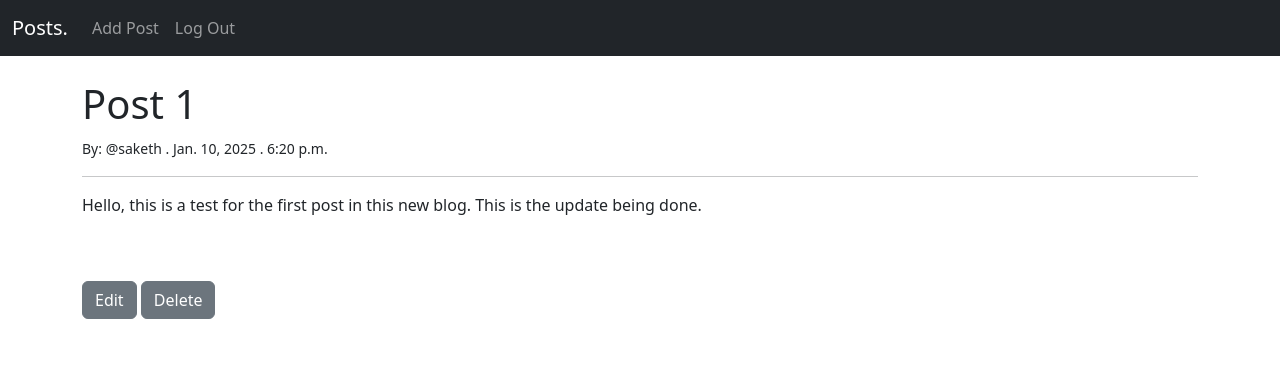
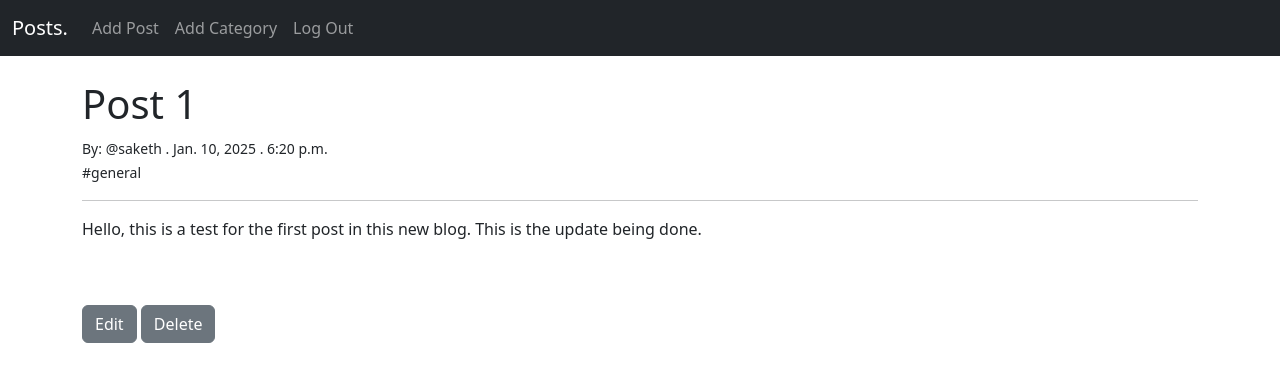
Before and after one commit to gomuningen2004/Django-blog-app, a Django app: page /post/1 in a window 1280 px wide. Shown: the top 382 px of the page. Run offline with Django 5.2, Linux system fonts and the light colour scheme; a user stored in the database is signed in; data comes from the database, SQL or seed files in the repository; both versions use the stored data as it was after the commit.

Commit message:
Completed Video 12

```diff
--- a/Blog/startBlog/admin.py
+++ b/Blog/startBlog/admin.py
@@ -1,4 +1,5 @@
 from django.contrib import admin
-from .models import Post
+from .models import Post, Category
 
 admin.site.register(Post) #access posts from the admin area
+admin.site.register(Category)
--- a/Blog/startBlog/forms.py
+++ b/Blog/startBlog/forms.py
@@ -1,24 +1,33 @@
 from django import forms
-from .models import Post
+from .models import Post, Category
 
+# choices = [('#general', '#general'), ('#Tech', '#Tech'), ('#Career advice', '#Career advice'),] #this is a hardcode way to add the choices
+
+choices  = Category.objects.all().values_list('name', 'name')
+choice_list = []
+
+for item in choices:
+    choice_list.append(item)
 class PostForm(forms.ModelForm):
     class Meta:
         model = Post
-        fields = ('title', 'author', 'body')
+        fields = ('title', 'author', 'category', 'body')
 
         widgets = {
             'title' : forms.TextInput(attrs={'class' : 'form-control'}),
             'author' : forms.Select(attrs={'class' : 'form-control'}),
+            'category' : forms.Select(choices= choice_list, attrs={'class' : 'form-control'}),
             'body' : forms.Textarea(attrs={'class' : 'form-control'}),
         }
 
 class EditForm(forms.ModelForm):
     class Meta:
         model = Post
-        fields = ('title', 'body')
+        fields = ('title', 'category', 'body')
 
         widgets = {
             'title' : forms.TextInput(attrs={'class' : 'form-control'}),
             # 'author' : forms.Select(attrs={'class' : 'form-control'}),
+            'category' : forms.Select(choices= choice_list, attrs={'class' : 'form-control'}),
             'body' : forms.Textarea(attrs={'class' : 'form-control'}),
         }
--- a/Blog/startBlog/models.py
+++ b/Blog/startBlog/models.py
@@ -2,6 +2,16 @@ from django.db import models
 from django.contrib.auth.models import User #importing users
 from django.urls import reverse #importing the reverse function for the posting button
 from datetime import datetime, date, time
+
+class Category(models.Model):
+    name = models.CharField(max_length=255)
+
+    def __str__(self):
+        return self.name
+
+    def get_absolute_url(self):
+        # return reverse('post-detail', args=(str(self.id)))
+        return reverse('home')
 
 class Post(models.Model):
     title = models.CharField(max_length=255)
@@ -10,7 +20,7 @@ class Post(models.Model):
     body = models.TextField()
     post_date = models.DateField(auto_now_add=True)
     post_time = models.TimeField(auto_now_add=True)
-
+    category = models.CharField(max_length=255, default="#general")
 
     def __str__(self):
         return self.title + " | " + str(self.author)
--- a/Blog/startBlog/templates/base.html
+++ b/Blog/startBlog/templates/base.html
@@ -18,6 +18,9 @@
               {% if user.is_authenticated %}
               <li class="nav-item">
                 <a class="nav-link" href="{% url 'add-post' %}">Add Post</a>
+              </li>
+              <li class="nav-item">
+                <a class="nav-link" href="{% url 'add-category' %}">Add Category</a>
               </li>
               <form method="post" action="{% url 'logout' %}" class="nav-item">
                 {% csrf_token %}
--- a/Blog/startBlog/templates/home.html
+++ b/Blog/startBlog/templates/home.html
@@ -6,7 +6,10 @@
 {% for post in object_list %}
     <li><a href="{% url 'post-detail' post.pk %}"><b>{{  post.title }}</b></a> - {{  post.author.first_name }} {{  post.author.last_name }} <br/>
         @{{  post.author }} . {{ post.post_date }} . {{ post.post_time }}<br/>
-    {{ post.body|slice:":200"|safe }}</li>
+        {{  post.category }}<br>
+        <hr>
+        {{ post.body|slice:":200"|safe }}</li>
+    <br>
 {% endfor %}
 </ul>
 {%  endblock    %}
--- a/Blog/startBlog/templates/post_detail.html
+++ b/Blog/startBlog/templates/post_detail.html
@@ -3,7 +3,8 @@
 
 {%  block content    %}
 <h1>{{  post.title  }}</h1>
-<small>By: @{{ post.author  }} . {{ post.post_date }} . {{ post.post_time }}</small>
+<small>By: @{{ post.author  }} . {{ post.post_date }} . {{ post.post_time }}</small><br>
+<small>{{  post.category }}</small>
 <hr>
 <p>{{ post.body|safe }}</p> <!-- the safe lets us input html for formatting the text in the body -->
 
--- a/Blog/startBlog/urls.py
+++ b/Blog/startBlog/urls.py
@@ -1,6 +1,6 @@
 from django.urls import path
 # from . import views #importing views.py file from thecurrent dir
-from .views import HomeView, PostView, AddPostView, UpdatePostView, DeletePostView
+from .views import HomeView, PostView, AddPostView, UpdatePostView, DeletePostView, AddCategoryView
 urlpatterns = [
     # path('', views.home, name="home"), #'' is blank so that the url doesnt have /home or anything like that, and views.home is calling for the home function from the view.py file
     path('', HomeView.as_view(), name="home"), #using the class views
@@ -8,4 +8,5 @@ urlpatterns = [
     path('add_post/', AddPostView.as_view(), name="add-post"),
     path('edit_post/<int:pk>', UpdatePostView.as_view(), name="edit-post"),
     path('delete_post/<int:pk>', DeletePostView.as_view(), name="delete-post"),
+    path('add_category/', AddCategoryView.as_view(), name="add-category"),
 ]
--- a/Blog/startBlog/views.py
+++ b/Blog/startBlog/views.py
@@ -1,6 +1,6 @@
 from django.shortcuts import render
 from django.views.generic import ListView, DetailView, CreateView, UpdateView, DeleteView
-from .models import Post
+from .models import Post, Category
 from .forms import PostForm, EditForm
 from django.urls import reverse_lazy
 
@@ -36,3 +36,9 @@ class DeletePostView(DeleteView):
     model = Post
     template_name = 'delete_post.html'
     success_url = reverse_lazy('home')
+
+class AddCategoryView(CreateView):
+    model = Category
+    # form_class = PostForm
+    template_name = 'add_category.html'
+    fields = '__all__'
```
Also changed, not shown: Blog/startBlog/templates/add_category.html (added, +20 -0 lines), Blog/db.sqlite3, Blog/startBlog/migrations/0006_category_post_category.py (added).
